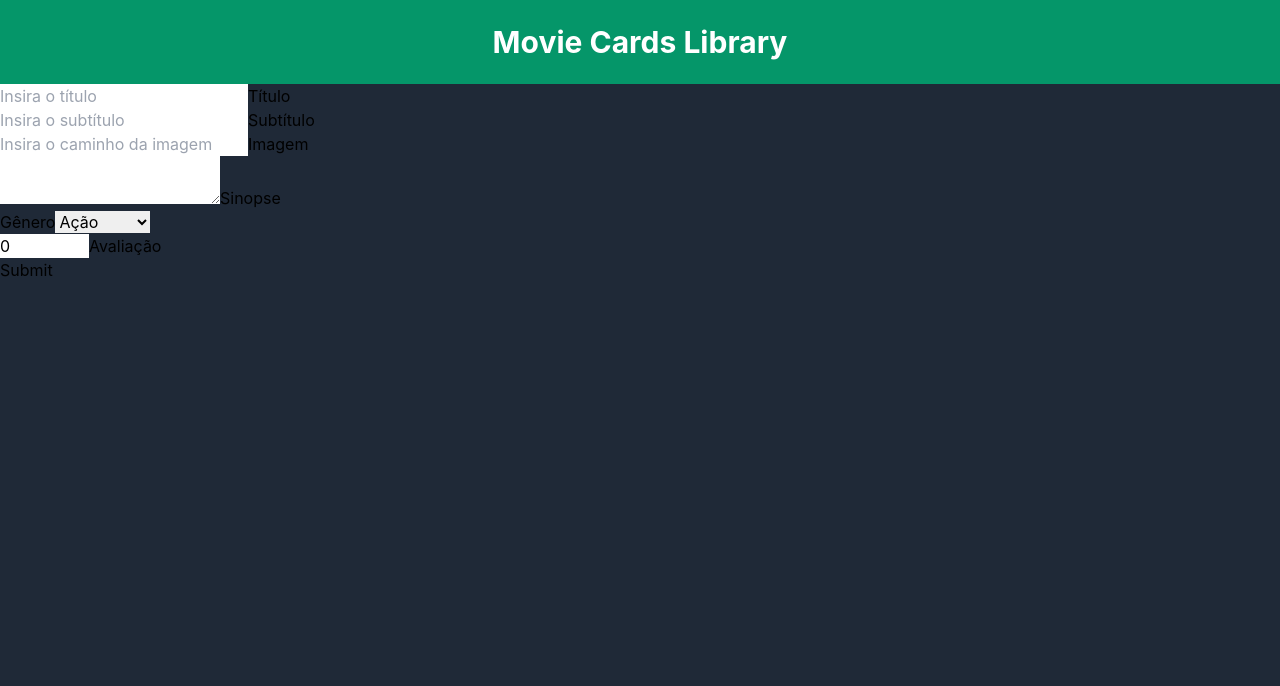
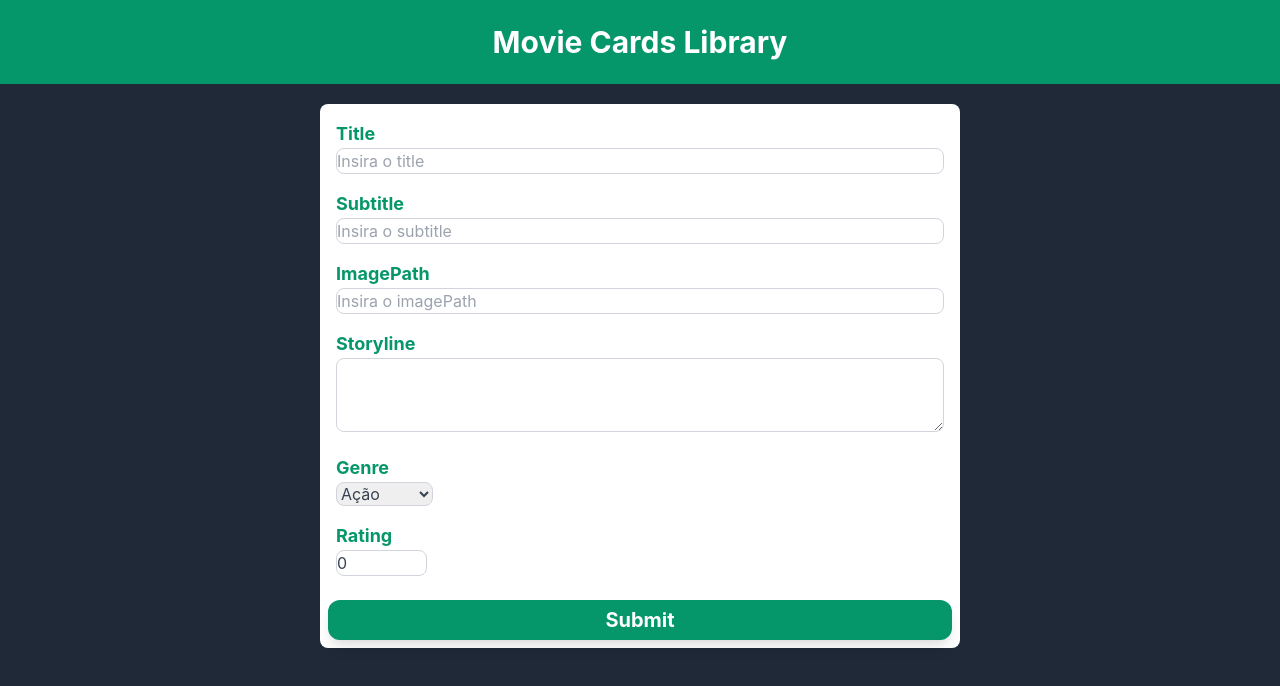
Before and after one commit to icarofgomes/movie-cards, a React (Create React App) app: page /movies/new in a window 1280 px wide. Shown: the top 686 px of the page. Built offline with nearby package versions, Linux system fonts and the light colour scheme.

Commit message:
Form Component and Loading Style

```diff
--- a/src/App.js
+++ b/src/App.js
@@ -3,7 +3,7 @@ import { Router, Header } from './components';
 
 function App() {
   return (
-    <div className="bg-gray-800 text-white h-screen">
+    <div className="bg-gray-800 text-white h-screen md:pb-4">
       <Header />
       <Router />
     </div>
--- /dev/null
+++ b/src/components/InputField.jsx
@@ -0,0 +1,27 @@
+import React from "react";
+
+function InputField ({ name, value, updateMovie }) {
+  return(
+    <div className="p-2 flex flex-col bg-white">
+      <div className="flex flex-col space-y-2">
+        <label
+          className="text-gray-700 select-none font-medium"
+          htmlFor={`movie-${name}`}>
+          <div className="capitalize mr-2 text-green-600 font-bold text-lg">{ name }</div>
+          <input
+            className="py-2 rounded-lg border border-gray-300 focus:outline-none
+              focus:ring-2 focus:ring-green-600 md:py-0 md:w-full"
+            placeholder={`Insira o ${ name }`}
+            id={`movie-${ name }`}
+            type="text"
+            name={ name }
+            value={ value }
+            onChange={ updateMovie }
+          />
+        </label>
+      </div>
+    </div>
+  )
+}
+
+export default InputField;
--- a/src/components/Loading.jsx
+++ b/src/components/Loading.jsx
@@ -2,7 +2,24 @@ import React from 'react';
 
 function Loading () {
   return (
-    <div>Carregando...</div>
+    <div className="flex justify-center my-36">
+      <div className="flex justify-center items-center space-x-1 text-xl text-gray-400">
+        <svg
+          fill='none'
+          className="w-24 h-24 animate-spin"
+          viewBox="0 0 32 32"
+          xmlns='http://www.w3.org/2000/svg'
+        >
+          <path
+            clipRule='evenodd'
+            d='M15.165 8.53a.5.5 0 01-.404.58A7 7 0 1023 16a.5.5 0 011 0 8 8 0 11-9.416-7.874.5.5 0 01.58.404z'
+            fill='currentColor'
+            fillRule='evenodd'
+          />
+        </svg>
+        <div>Loading ...</div>
+      </div>
+    </div>
   );
 }
 
--- a/src/components/MovieCard.jsx
+++ b/src/components/MovieCard.jsx
@@ -13,7 +13,10 @@ function MovieCard ({ movie }) {
         <div className="flex justify-between pb-4">
           <h3 className="text-xl font-bold text-green-600">{ title }</h3>
           <div className="flex items-center justify-end">
-            <svg class="w-6 h-6 text-gray-900 fill-current" viewBox="0 0 24 24">
+            <svg
+              className="w-6 h-6 text-gray-900 fill-current"
+              viewBox="0 0 24 24"
+            >
               <path d="M12 17.27L18.18 21L16.54 13.97L22 9.24L14.81 8.63L12 2L9.19
                 8.63L2 9.24L7.46 13.97L5.82 21L12 17.27Z"/>
             </svg>
--- a/src/components/MovieForm.jsx
+++ b/src/components/MovieForm.jsx
@@ -1,5 +1,6 @@
 import React, { useState } from 'react';
 import PropTypes from 'prop-types';
+import { InputField } from '.';
 
 const INITIAL_STATE = {
   title: '',
@@ -20,86 +21,26 @@ function MovieForm ({ movie = INITIAL_STATE, onSubmit}) {
     onSubmit(movieInfo);
   }
 
-  const updateMovie = (field, newValue) => {
-    setMovieInfo({...movieInfo, [field]: newValue});
-  }
-
-  const renderTitleInput = () => {
-    return (
-      <div>
-        <label htmlFor="movie_title">
-          <input
-            placeholder="Insira o título"
-            id="movie_title"
-            type="text"
-            className="validate"
-            value={ movieInfo.title }
-            onChange={ (event) => updateMovie('title', event.target.value) }
-          />
-          Título
-        </label>
-      </div>
-    );
-  }
-
-  const renderSubtitleInput = () => {
-    return (
-      <div>
-        <label htmlFor="movie_subtitle">
-          <input
-            placeholder="Insira o subtítulo"
-            id="movie_subtitle"
-            type="text"
-            value={ movieInfo.subtitle }
-            onChange={ (event) => updateMovie('subtitle', event.target.value) }
-          />
-          Subtítulo
-        </label>
-      </div>
-    );
-  }
-
-  const renderImagePathInput = () => {
-    return (
-      <div className="row">
-        <label htmlFor="movie_image">
-          <input
-            placeholder="Insira o caminho da imagem"
-            id="movie_image"
-            type="text"
-            value={ movieInfo.imagePath }
-            onChange={ (event) => updateMovie('imagePath', event.target.value) }
-          />
-          Imagem
-        </label>
-      </div>
-    );
-  }
-
-  const renderStorylineInput = () => {
-    return (
-      <div>
-        <label htmlFor="movie_storyline">
-          <textarea
-            id="movie_storyline"
-            value={ movieInfo.storyline }
-            onChange={ (event) => updateMovie('storyline', event.target.value) }
-          />
-          Sinopse
-        </label>
-      </div>
-    );
+  const updateMovie = ({ target: { name, value} }) => {
+    setMovieInfo({...movieInfo, [name]: value});
   }
 
   const renderGenreSelection = () => {
     return (
-      <div>
-        <label htmlFor="movie_genre">
-          Gênero
+      <div className="p-2 flex flex-col bg-white">
+        <div className="flex flex-col space-y-2">
+          <label
+            className="text-gray-700 select-none font-medium"
+            htmlFor="movie_genre"
+          >
+            <div className="mr-2 text-green-600 font-bold text-lg">Genre</div>
             <select
+              className="px-4 py-2 rounded-lg border border-gray-300 focus:outline-none
+                focus:ring-2 focus:ring-green-600 md:p-0"
               id="movie_genre"
               value={ movieInfo.genre }
-            onChange={ (event) => updateMovie('genre', event.target.value) }
+              onChange={ updateMovie }
+              name="genre"
             >
               <option value="action">Ação</option>
               <option value="comedy">Comédia</option>
@@ -108,14 +49,21 @@ function MovieForm ({ movie = INITIAL_STATE, onSubmit}) {
             </select>
           </label>
         </div>
+      </div>
     );
   }
 
   const renderRatingInput = () => {
     return (
-      <div>
-        <label htmlFor="movie_rating">
+      <div className="p-2 flex flex-col bg-white">
+        <div className="flex flex-col space-y-2">
+          <label
+            className="text-gray-700 select-none font-medium"
+            htmlFor="movie_rating">
+            <div className="mr-2 text-green-600 font-bold text-lg">Rating</div>
             <input
+              className="px-4 py-2 rounded-lg border border-gray-300 focus:outline-none
+                focus:ring-2 focus:ring-green-600 md:p-0"
               placeholder="Dê a avaliação do filme"
               id="movie_rating"
               type="number"
@@ -123,32 +71,68 @@ function MovieForm ({ movie = INITIAL_STATE, onSubmit}) {
               min={ 0 }
               max={ 5 }
               value={ movieInfo.rating }
-            onChange={ (event) => updateMovie('rating', event.target.value) }
+              name="rating"
+              onChange={ updateMovie }
             />
-          Avaliação
           </label>
+        </div>
+      </div>
+    );
+  }
+
+  const renderStorylineInput = () => {
+    return (
+      <div className="p-2 flex flex-col bg-white">
+        <div className="flex flex-col space-y-2">
+          <label
+            className="text-gray-700 select-none font-medium"
+            htmlFor="movie_storyline">
+            <div className="mr-2 text-green-600 font-bold text-lg">Storyline</div>
+            <textarea
+              className="px-4 py-2 rounded-lg border border-gray-300 focus:outline-none
+                focus:ring-2 focus:ring-green-600 w-full md:p-0"
+              id="movie_storyline"
+              value={ movieInfo.storyline }
+              name="storyline"
+              onChange={ updateMovie }
+              rows="3"
+            />
+          </label>
+        </div>
       </div>
     );
   }
 
    const renderSubmitButton = () => {
     return (
-      <div>
       <button
+        className="mt-4 px-1.5 text-xl w-full text-white bg-green-600 py-1.5
+          rounded-xl shadow-lg text-center font-bold"
         type="button"
         onClick={ handleSubmit }
       >
         Submit
       </button>
-      </div>
     );
 }
   return (
-    <div className="text-black">
+    <div className="text-black bg-white w-5/6 mx-auto mt-5 rounded-lg p-2 md:w-3/6">
       <form>
-        { renderTitleInput() }
-        { renderSubtitleInput() }
-        { renderImagePathInput() }
+        <InputField
+          name="title"
+          updateMovie={ updateMovie }
+          value={ movieInfo.title }
+        />
+        <InputField
+          name="subtitle"
+          updateMovie={ updateMovie }
+          value={ movieInfo.subtitle }
+        />
+        <InputField
+          name="imagePath"
+          updateMovie={ updateMovie }
+          value={ movieInfo.imagePath }
+        />
         { renderStorylineInput() }
         { renderGenreSelection() }
         { renderRatingInput() }
--- a/src/components/index.js
+++ b/src/components/index.js
@@ -3,3 +3,4 @@ export { default as MovieForm } from './MovieForm';
 export { default as MovieCard } from './MovieCard';
 export { default as Router } from './Router';
 export { default as Header } from './Header';
+export { default as InputField } from './InputField';
--- a/src/pages/MovieDetails.jsx
+++ b/src/pages/MovieDetails.jsx
@@ -51,7 +51,7 @@ function MovieDetails ({ match: { params: { id } } }) {
             </p>
           </div>
         </div>
-        <div className="flex justify-between">
+        <div className="flex justify-between md:justify-evenly">
           <Link to="/movie-cards">
             <div className="mt-4 px-1.5 text-xl w-full text-white bg-green-600 py-1.5
               rounded-xl shadow-lg text-center font-bold">
```
Lines whose indentation alone changed are shown as unchanged.
